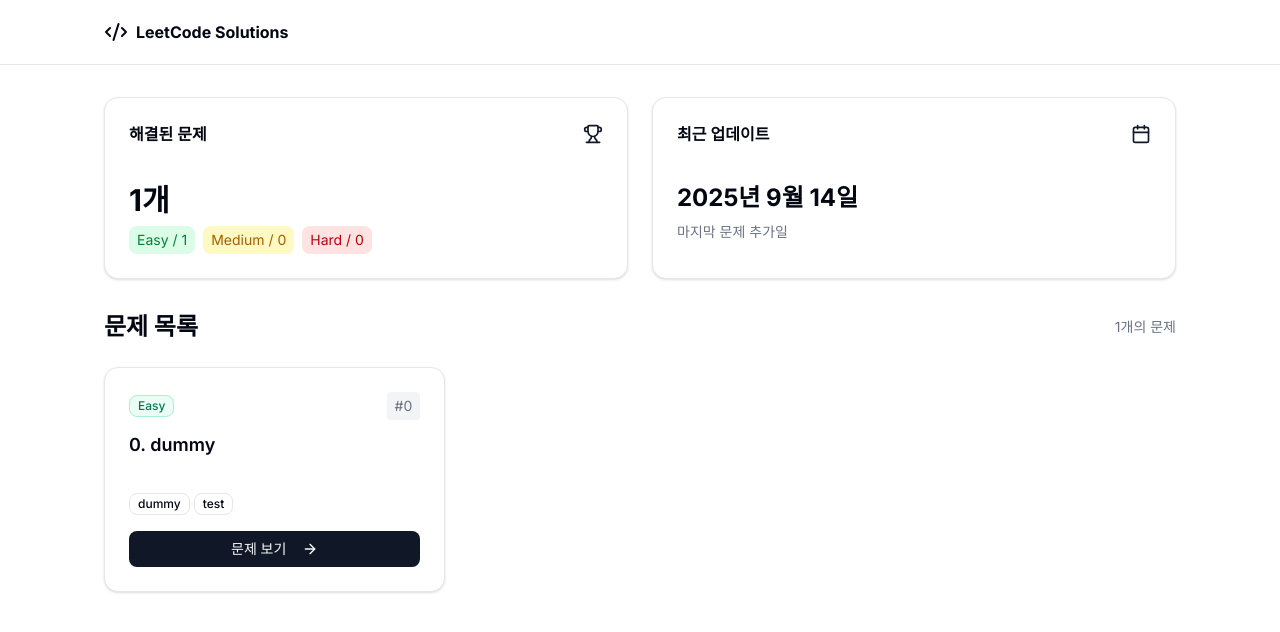
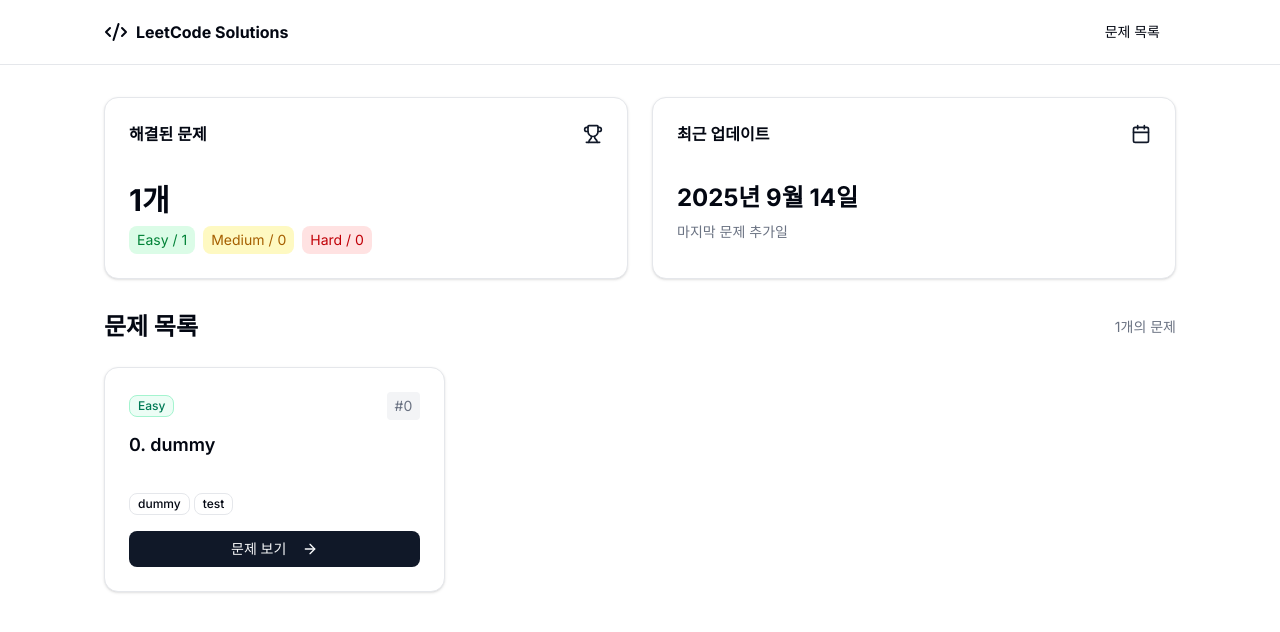
Before and after one commit to rakaso598/LeetCode-Solutions, a Next.js app: page / in a window 1280 px wide. Shown: the top 632 px of the page. Built offline with nearby package versions, Linux system fonts and the light colour scheme.

Commit message:
feat: NavigationHeader 컴포넌트의 Button 내부에 Link 추가하여 hydration 오류 수정

```diff
--- a/components/navigation-header.tsx
+++ b/components/navigation-header.tsx
@@ -15,7 +15,7 @@ export function NavigationHeader() {
 
         <nav className="flex items-center space-x-2">
           <Button variant="ghost" asChild>
-            {/* <Link href="/">홈</Link> */}
+            <Link href="/problems">문제 목록</Link>
           </Button>
         </nav>
       </div>
```
